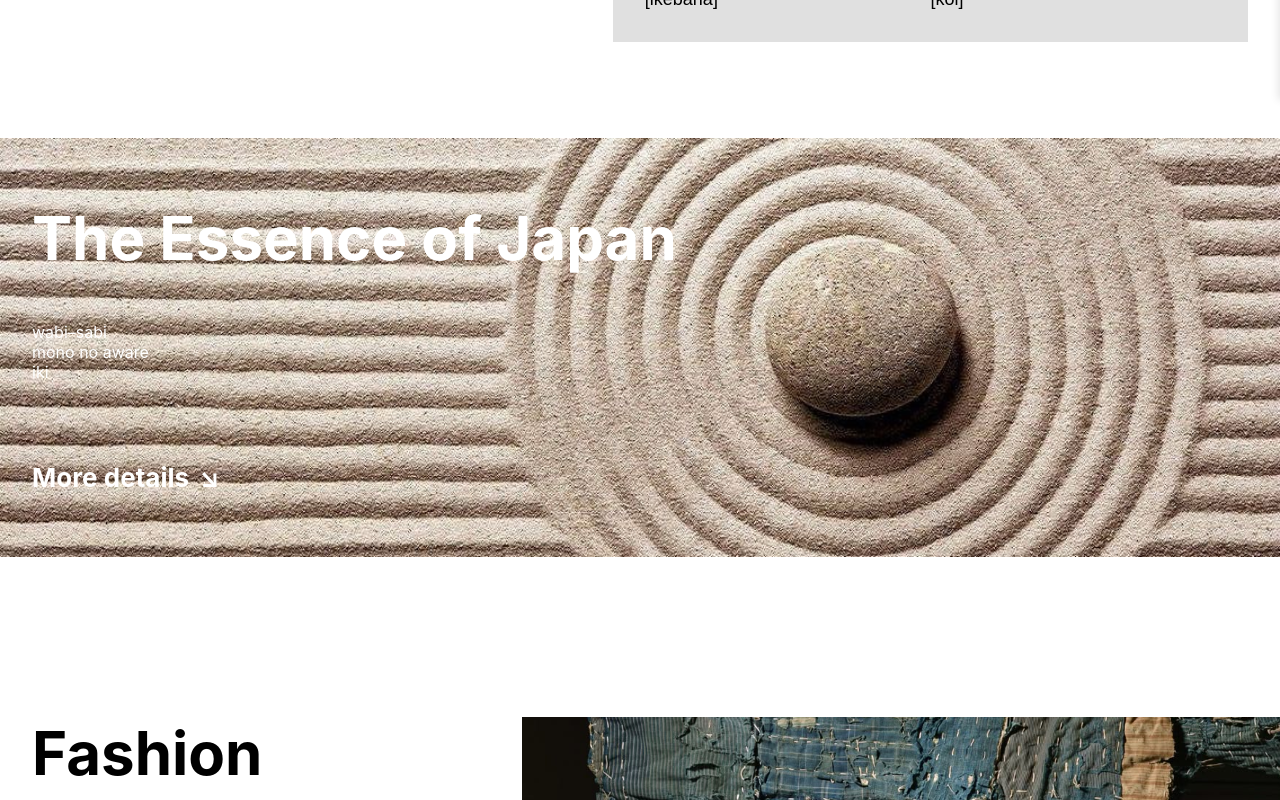
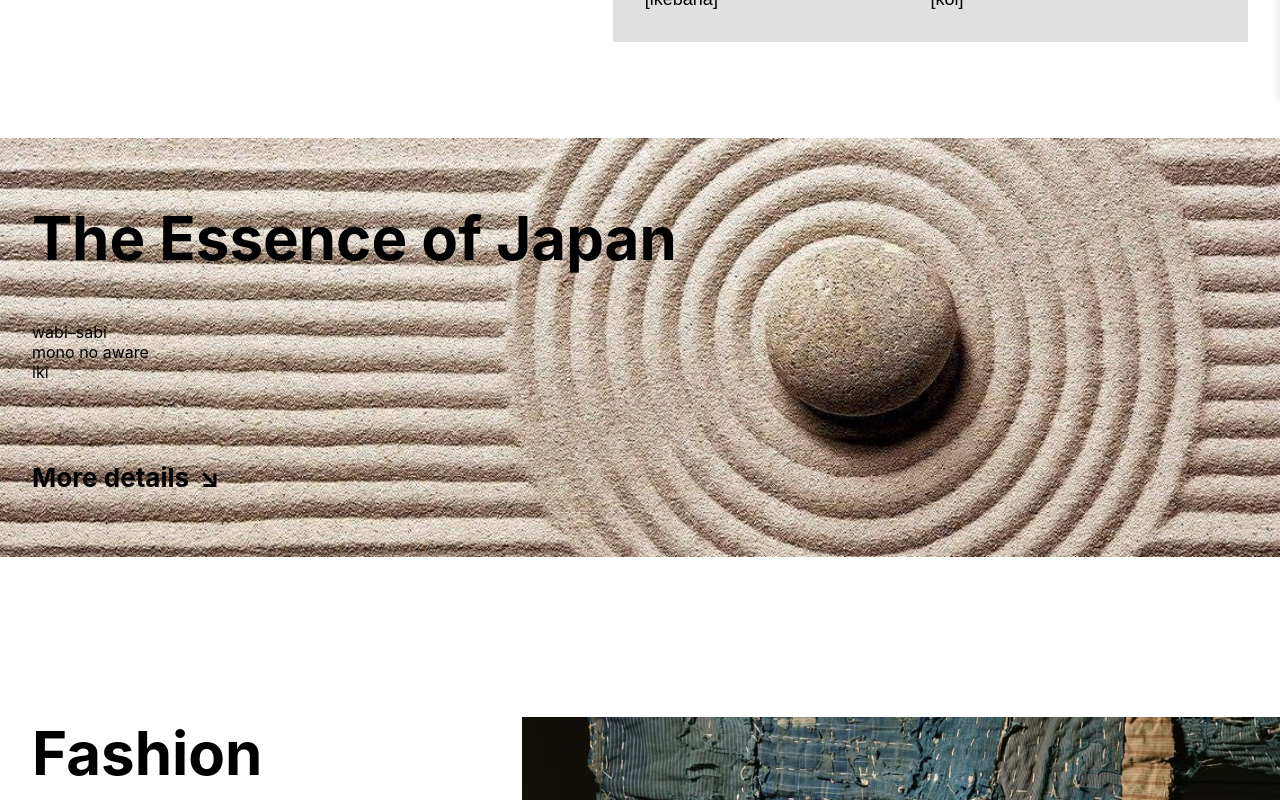
Before and after one commit to yuto0121/japanese-aesthetics, a Next.js app: page /article in a window 1280 px wide. Shown: the part 700-1500 px from the top of the page. Built offline with nearby package versions, Linux system fonts and the light colour scheme.

Commit message:
change header line

```diff
--- a/pages/index.tsx
+++ b/pages/index.tsx
@@ -11,7 +11,6 @@ export default function Home() {
       <Navigation />
 
       <main className="container">
-        <div className={styles.titleWrapper}>
           <h1 className={styles.mainTitle}>
             <Typewriter
               onInit={(typewriter) => {
@@ -30,7 +29,6 @@ export default function Home() {
               }}
             />
           </h1>
-        </div>
         <div className={styles.mainTitleLine} />
 
         {/* ── About セクション ─────────────────────── */}
--- a/styles/Article.module.css
+++ b/styles/Article.module.css
@@ -91,7 +91,7 @@
     flex-direction: column;
     /* or row, as you prefer */
     align-items: left;
-    color: #fff;
+    color: #000000;
     position: relative;
     margin-bottom: 10rem;
 }
```
